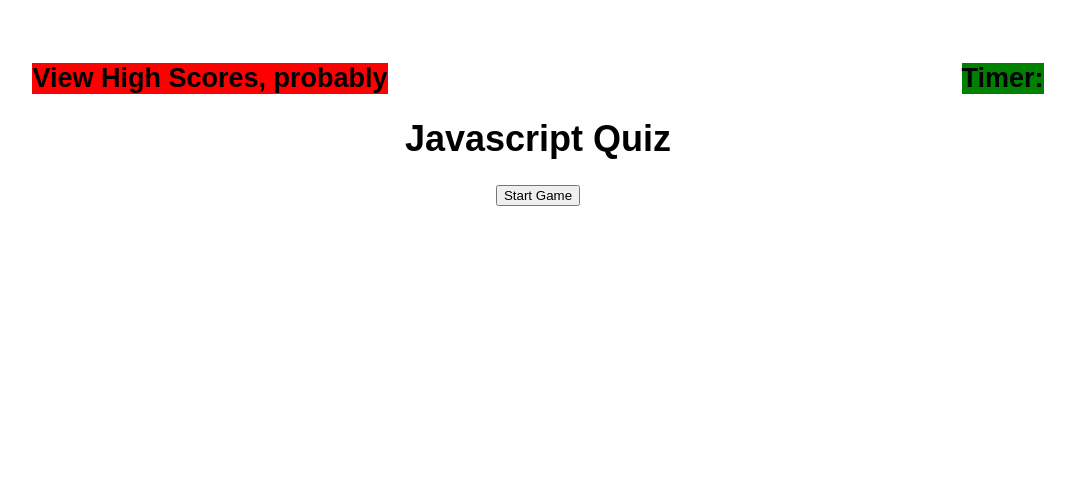
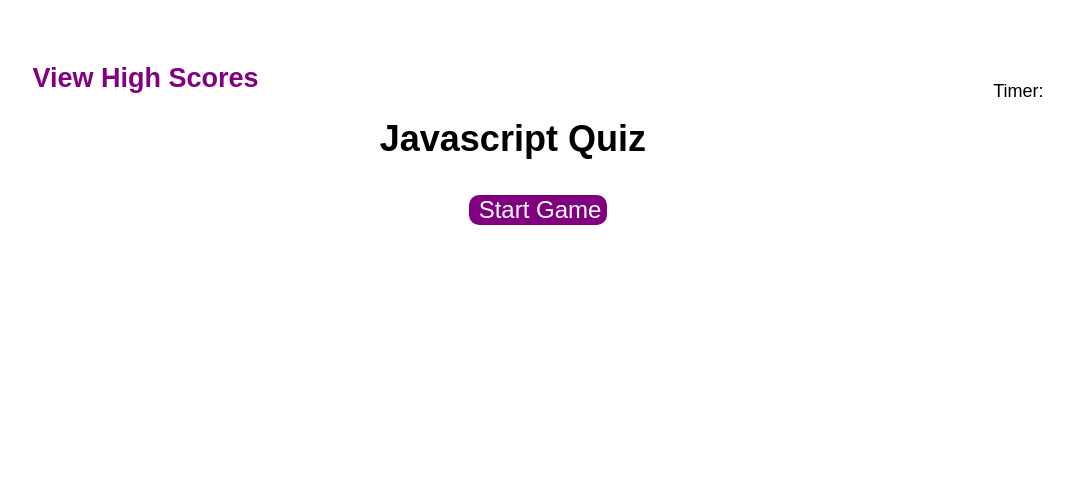
Before and after one commit to justinwl1998/javascript-code-quiz, a plain HTML site: page index.html in a window 1280 px wide. Shown: the whole page, without its empty margins (102-1177 px from the left). Drawn offline with Linux system fonts and the light colour scheme.

Commit message:
finished javascript functionality and added some basic css

```diff
--- a/assets/css/styles.css
+++ b/assets/css/styles.css
@@ -16,7 +16,11 @@ ul {
 .scoreViewer {
     width: auto;
     display: inline-block;
-    background: red;
+    color: purple;
+}
+
+.scoreViewer:hover {
+    color:aqua;
 }
 
 .center {
@@ -25,7 +29,6 @@ ul {
 
 .timer {
     width: auto;
-    background: green;
     float: right;
 }
 
@@ -49,10 +52,23 @@ main h2 {
     margin-right: 5%;
 }
 
-#answerSect #answerList li button {
-    font-size: 24px;
+button {
+    background-color: purple;
+    color: white;
+    border-radius: 10px;
     margin-bottom: 1%;
     margin-top: 1%;
+    font-size: 24px;
+    border: none;
+    border-radius: 10px;
+    padding-left: 1%;
+}
+
+button:hover {
+    background-color: darkorchid;
+}
+
+#answerSect #answerList li button {
     width: 25%;
     text-align: left;
 }
--- a/assets/js/script.js
+++ b/assets/js/script.js
@@ -46,8 +46,6 @@ var answerList = [
     ["getElementById", "getElementsByClassName", "querySelector", "All of the above"]
 ];
 
-console.log("Hello world. Goodbye.");
-
 function countdown() {
     timeLeft = 60;
     document.querySelector("#timeLeft").textContent = timeLeft;
@@ -58,7 +56,6 @@ function countdown() {
         document.querySelector("#timeLeft").textContent = timeLeft;
 
         if (timeLeft <= 0) {
-            console.log("Alright, stop.");
             clearInterval(timeInterval);
             document.querySelector("#timeLeft").textContent = "0";
 
@@ -69,9 +66,10 @@ function countdown() {
 }
 
 function showScoreEntry() {
+    isRunning = false;
+
     questionEl.setAttribute("style", "display: none;");
     answerSectEl.setAttribute("style", "display: none;");
-    console.log("Time's up, your score was: " + score);
 
     highScoreEl.textContent = "Game over, your final score was: " + score;
     highScoreEl.setAttribute("style", "display: block;");
@@ -145,12 +143,10 @@ function updateQuiz(isRight) {
     rightWrongEl.setAttribute("style", "visibility: visible;");
     if (isRight) {
         score++;
-        console.log("Correct!")
         cowrongMessEl.textContent = "Correct!"
     }
     else {
         // decrease time
-        console.log("WROG");
         cowrongMessEl.textContent = "Wrong!"
         timeLeft -= 30;
         if (timeLeft < 0) {
@@ -170,13 +166,9 @@ function updateQuiz(isRight) {
 }
 
 function showHighScores() {
-    console.log("This is yet to be finished.");
     highScoreEl.innerHTML = "";
 
-    console.log(document.getElementById("highScore").style.display)
-
     if (highScoreEl.style.display === "" || highScoreEl.style.display === "none") {
-        console.log("Reveal!");
         highScoreEl.setAttribute("style", "display: block");
     }
 
@@ -215,10 +207,8 @@ function showHighScores() {
 
 function init() {
     // get high scores
-    //var highScores = JSON.parse(localStorage.getItem("scores"));
 
     if (localStorage.getItem("scores") === null) {
-        console.log("No scores stored! Making local storage...")
         localStorage.setItem("scores", highScores);
     }
     else {
@@ -260,7 +250,13 @@ document.addEventListener("click", function(event) {
     }
 
     if (element.matches("#viewScores")) {
+        if (isRunning) {
+            alert("You can't view scores while the game is running!");
+            return;
+        }
         //stop game if it's done in the middle of one
+        //clearInterval(timeInterval);
+
 
         startButtonEl.setAttribute("style", "visibility: hidden;");
         startButtonEl.disabled = true;
@@ -290,7 +286,6 @@ document.addEventListener("click", function(event) {
             return b.hiScore - a.hiScore;
         })
 
-        console.log("Testing local storage adding")
         localStorage.setItem("scores", JSON.stringify(highScores));
 
         //after saving score, reveal high score table
@@ -300,7 +295,6 @@ document.addEventListener("click", function(event) {
     }
 
     if (element.matches("#clearButton")) {
-        console.log("This should clear the scores.");
         highScores.splice(0, highScores.length);
         localStorage.removeItem("scores");
 
--- a/index.html
+++ b/index.html
@@ -6,11 +6,11 @@
     <body>
         <main>
             <div class="scoreViewer">
-                <h2 id="viewScores">View High Scores, probably</h2>
+                <h2 id="viewScores">View High Scores</h2>
             </div>
 
             <div class="timer">
-                <h2>Timer: <span id="timeLeft"></span></h2>
+                <p>Timer: <span id="timeLeft"></span></p>
             </div>
 
             <div>
```
